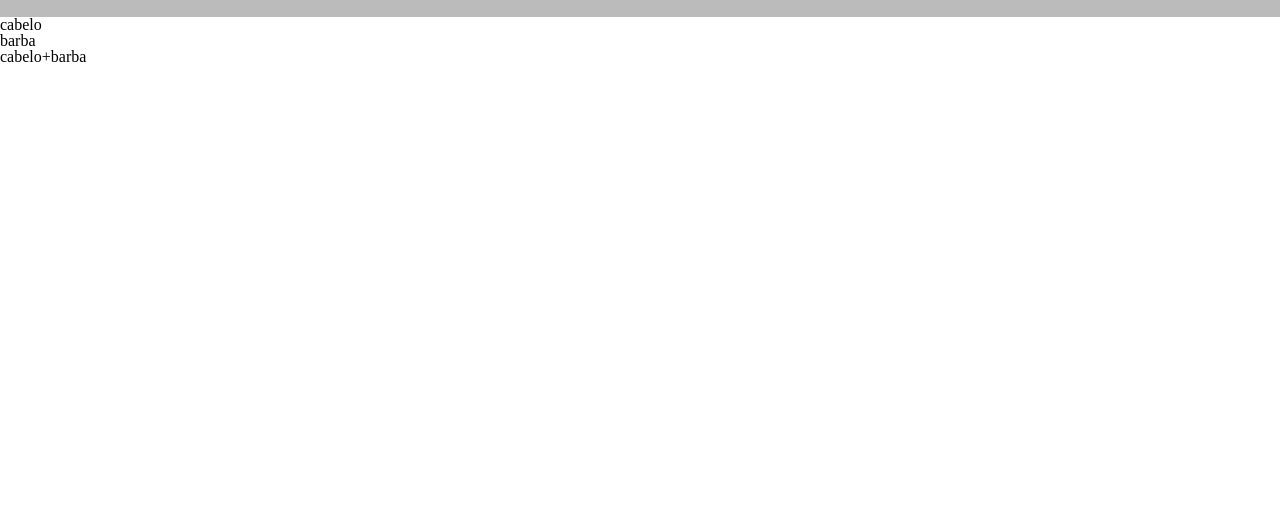
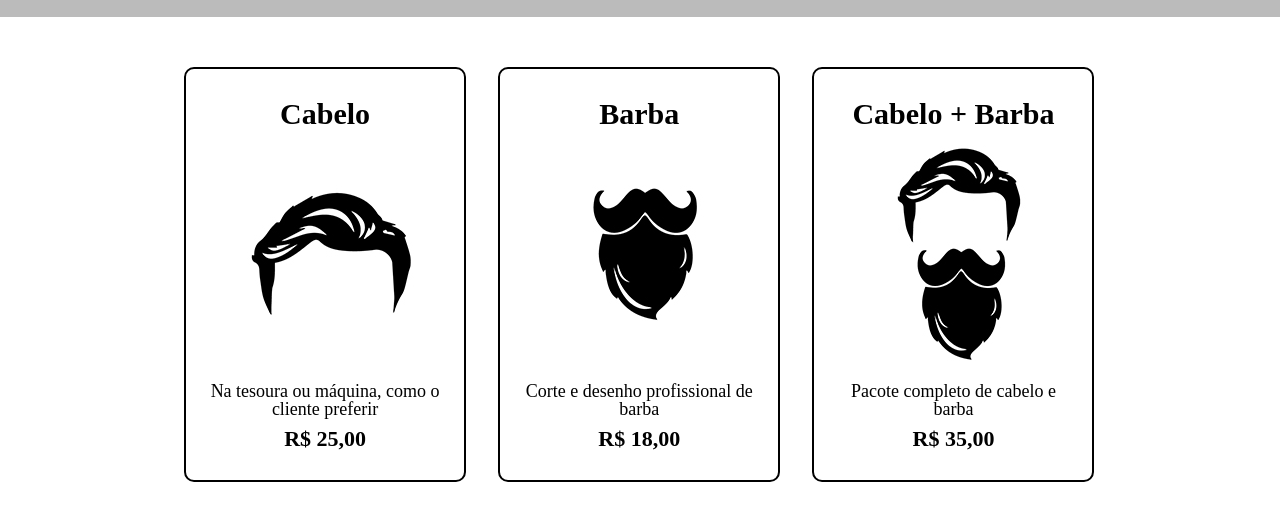
Before and after one commit to Megsofia/primeiro-repositorio, a plain HTML site: page produtos.html in a window 1280 px wide. Shown: the part 276-796 px from the top of the page. Drawn offline with Linux system fonts and the light colour scheme.

Commit message:
Add files via upload

```diff
--- a/produtos.css
+++ b/produtos.css
@@ -27,3 +27,45 @@ nav a {
     font-size: 22px;
     text-decoration: none;
 }
+
+nav a:hover {
+    color: #C78C19;
+    text-decoration: underline;
+}
+
+.produtos {
+    width: 940px;
+    margin: 0 auto;
+    padding: 50px 0;
+}
+
+.produtos li {
+    display: inline-block;
+    text-align: center;
+    width: 30%;
+    vertical-align: top;
+    margin: 0 1.5%;
+    padding: 30px 20px;
+    box-sizing: border-box;
+    border: 2px solid #000000;
+    border-radius: 10px;
+}
+
+.produtos li:hover {
+    border-color: #C78C19;
+}
+
+.produtos h2 {
+    font-size: 30px;
+    font-weight: bold;
+}
+
+.produto-descricao {
+    font-size: 18px;
+}
+
+.produto-preco {
+    font-size: 22px;
+    font-weight: bold;
+    margin-top: 10px;
+}
--- a/produtos.html
+++ b/produtos.html
@@ -25,12 +25,27 @@
             </div>
         </header>
 
-        <main>
-            <ul>
-                 <li><h2>cabelo</h2></li>
-                 <li><h2>barba</h2></li>
-                 <li><h2>cabelo+barba</h2></li>
-            </ul>
+          <main>
+            <ul class="produtos">
+            <li>
+              <h2>Cabelo</h2>
+              <img src="cabelo.jpg">
+              <p class="produto-descricao">Na tesoura ou máquina, como o cliente preferir</p>
+              <p class="produto-preco">R$ 25,00</p>
+           </li>
+           <li>
+              <h2>Barba</h2>
+              <img src="barba.jpg">
+              <p class="produto-descricao">Corte e desenho profissional de barba</p>
+              <p class="produto-preco">R$ 18,00</p>
+           </li>
+           <li>
+              <h2>Cabelo + Barba</h2>
+              <img src="cabelo+barba.jpg">
+              <p class="produto-descricao">Pacote completo de cabelo e barba</p>
+              <p class="produto-preco">R$ 35,00</p>
+           </li>
+           </ul>
         </main>
     </body>
 </html>
```
